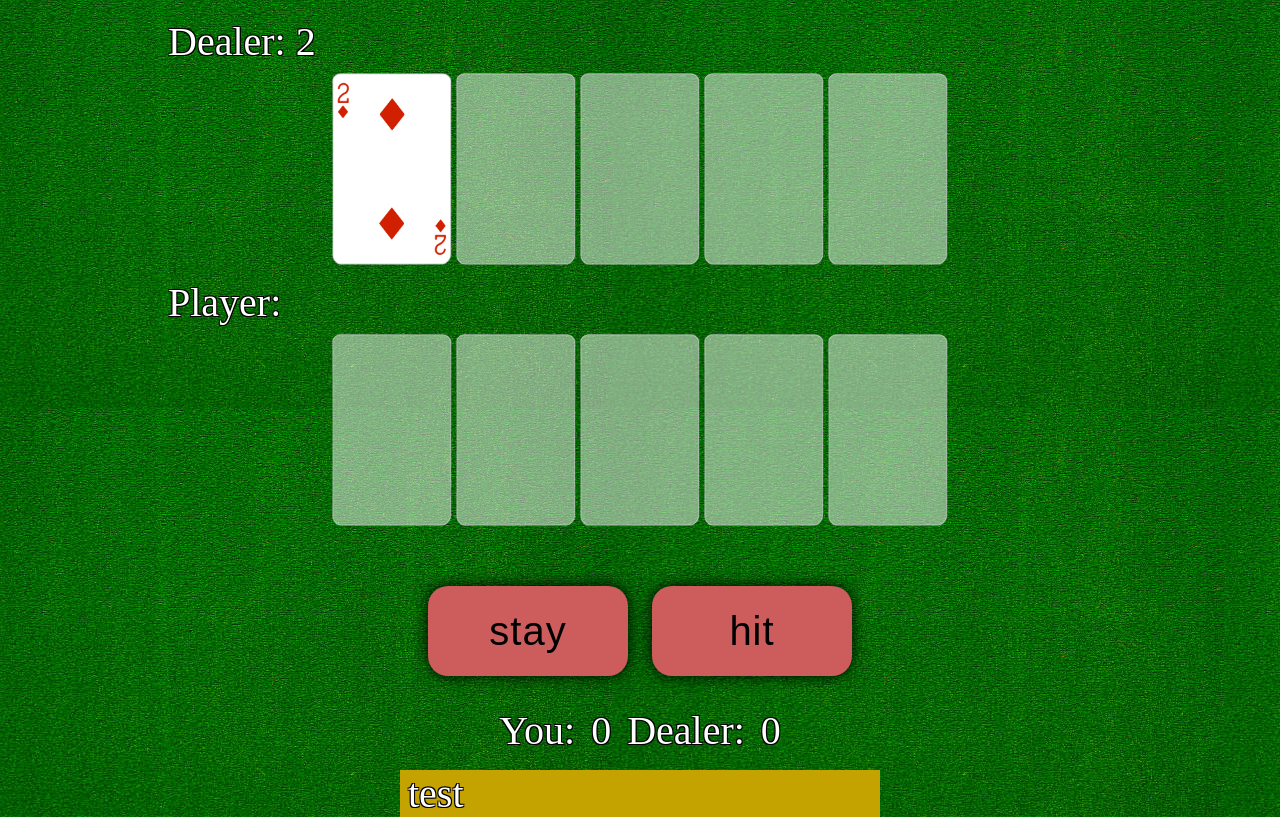
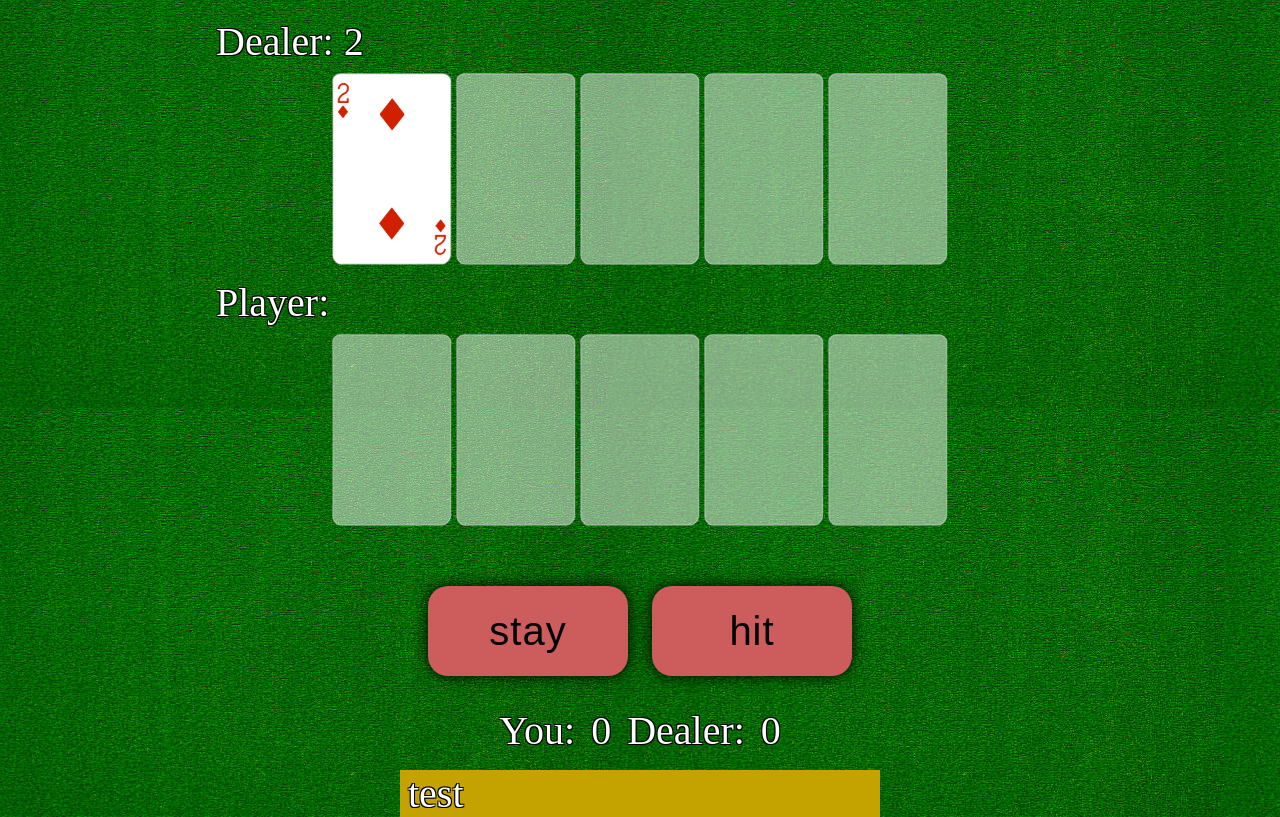
Before and after one commit to andymitch/andymitch.github.io, a plain HTML site: page blackjack.html in a window 1280 px wide. Drawn offline with Linux system fonts and the light colour scheme.

Commit message:
Update blackjack.html

```diff
--- a/blackjack.html
+++ b/blackjack.html
@@ -64,7 +64,7 @@
 
         #left {
             margin-top: 10px;
-            width: 10in;
+            width: 9in;
             left: 0;
         }
 
```
